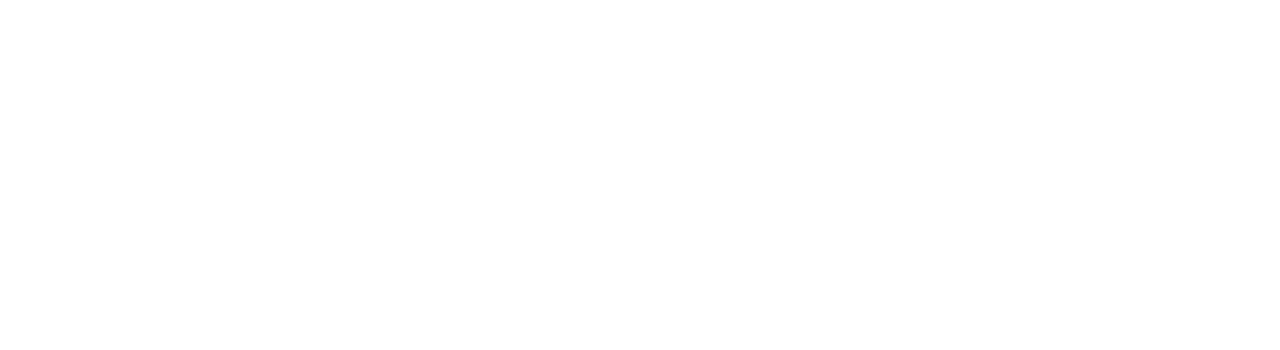
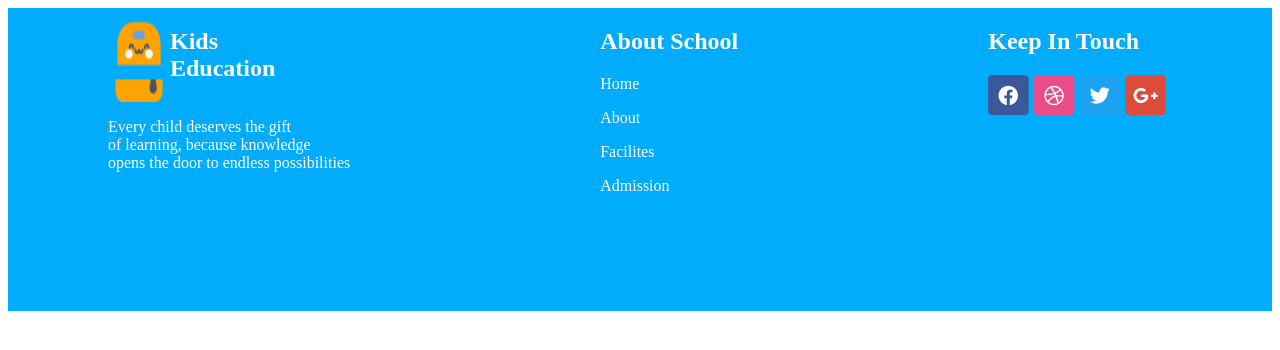
Before and after one commit to tarikuljisan14/Assignment-2, a plain HTML site: page index.html in a window 1280 px wide. Drawn offline with Linux system fonts and the light colour scheme.

Commit message:
completed footer section

```diff
--- a/index.html
+++ b/index.html
@@ -7,6 +7,43 @@
     <title>Assignment 2</title>
 </head>
 <body>
+    <header>
 
+    </header>
+    <main>
+
+    </main>
+    <footer>
+        <!-- footer section -->
+         <section class="footer-flex">
+            <!-- Kids education Section -->
+            <div class="hp">
+                <div class="kids-flex">
+                    <img  src="logo.png" alt="">
+                <h1 class="white">Kids <br> Education</h1>
+                </div>
+                <p class="white">Every child deserves the gift <br> of learning, because  knowledge <br> opens the door to endless possibilities</p>
+            </div>
+            <!-- About School Section -->
+             <div>
+                <h1 class="white">About School<Section></Section></h1>
+                <div>
+                    <p class="white">Home</p>
+                    <p class="white">About</p>
+                    <p class="white">Facilites</p>
+                    <p class="white">Admission</p>
+                </div>
+             </div>
+             <!-- Keep In Touch Section -->
+              <div>
+                <h1 class="white">Keep In Touch</h1>
+                <img src="fb.png" alt="">
+                <img src="dribble.png" alt="">
+                <img src="twitter.png" alt="">
+                <img src="google+.png" alt="">
+
+              </div>
+         </section>
+    </footer>
 </body>
 </html>
--- a/style/style.css
+++ b/style/style.css
@@ -0,0 +1,49 @@
+body{
+    /* margin-left: 100px; */
+}
+footer{
+    background-color:#01ACFD ;
+    padding-bottom: 100px;
+}
+.hp{
+    margin-left: 100px;
+}
+.footer-flex{
+    display: flex;
+    gap: 250px;
+}
+.kids-flex{
+    display: flex;
+}
+.white{
+    color: white;
+    /* opacity: 90%; */
+}
+
+/* Responsive */
+@media screen and (max-width:576px){
+
+
+
+
+
+
+
+
+
+
+
+
+
+
+
+
+
+
+
+
+
+
+    /* footer */
+
+}
```
Also changed, not shown: dribble.png (added), elementary.png (added), fb.png (added), google+.png (added), kinder.png (added), logo.png (added), middle.png (added), story-1.png (added), story-2.png (added), story-3 (1).png (added), story-3.png (added), story-5.png (added), twitter.png (added).
